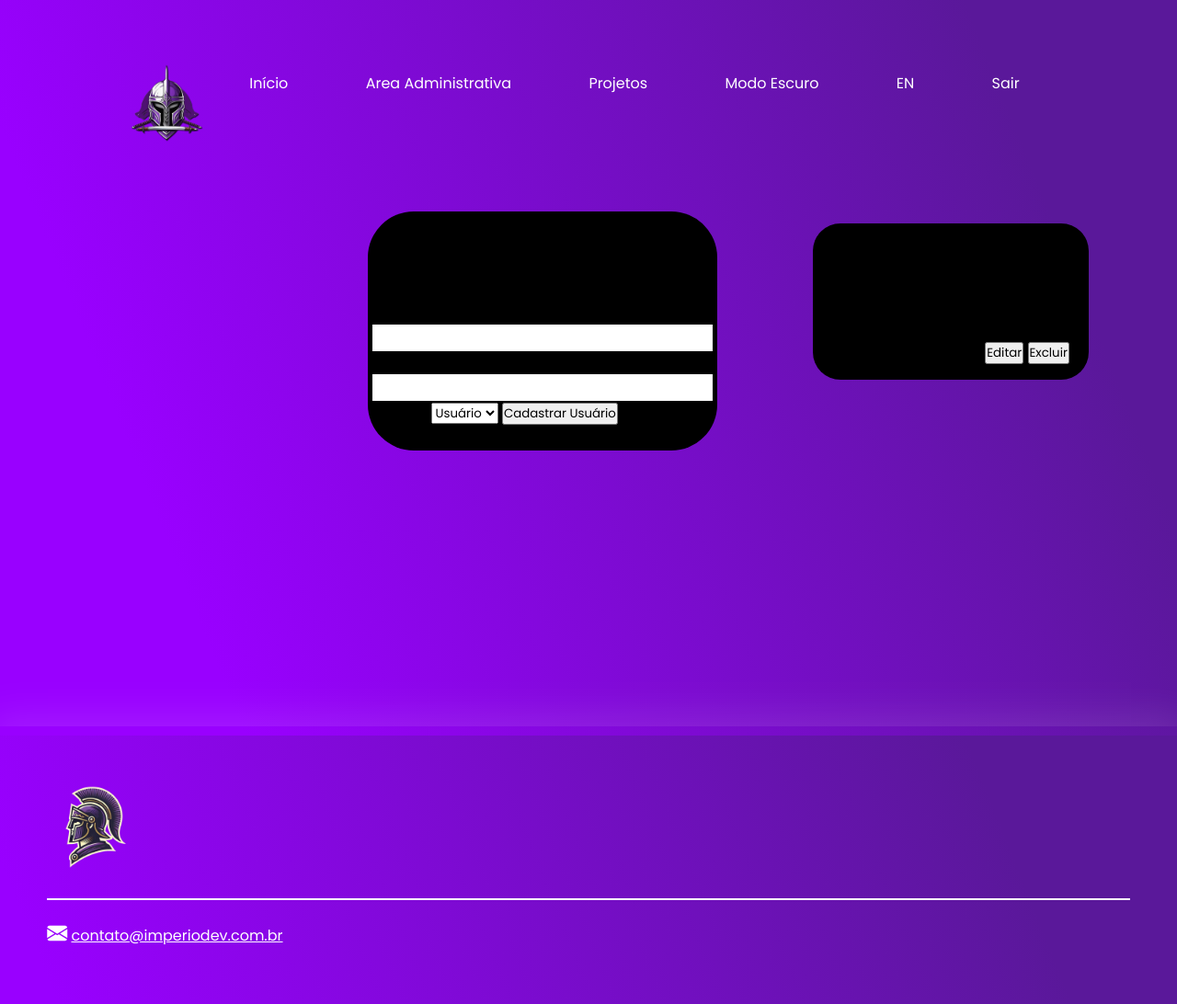
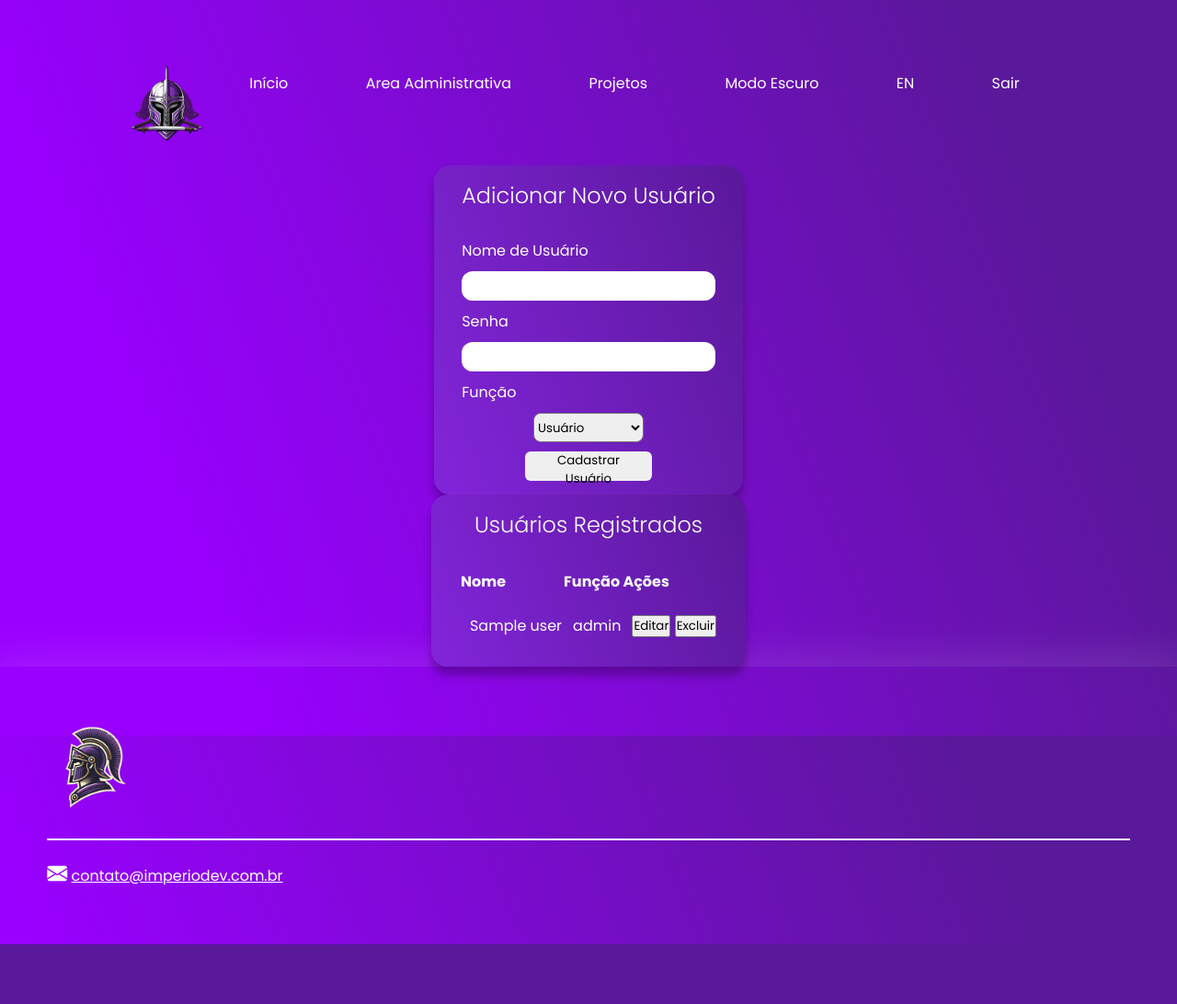
Before and after one commit to Ogustavone/Imp-rio-Dev, a Flask app: template templates/adicionar_usuario.html in a window 1280 px wide. Shown: the whole page at 92% size. After the commit the page ends 1027 px from the top, so only its background shows below. Run offline with Flask 3, Linux system fonts and the light colour scheme; the template is opened without the code that fills it: most values are stand-ins (such as "Sample title", 1, 10 or a date in 2020).

Commit message:
estilização

```diff
--- a/static/Css/ADM.css
+++ b/static/Css/ADM.css
@@ -9,6 +9,7 @@
 body {
     background: linear-gradient(68.15deg, #9900ff 16.62%, #5a189a 85.61%);
     height: 100vh;
+    overflow-x: hidden
 }
 
 /* Modo Escuro */
@@ -22,8 +23,11 @@ header.dark-mode {
 }
 
 button.dark-mode {
-    background: #333;
+    background: #35193d;
     color: white;
+    outline: none; border:none;
+    padding: 3px;
+    border-radius: 8px
 }
 
 
@@ -304,8 +308,14 @@ footer .line-footer p a {
 
 /* ADM */
 
+main {
+    display: flex;
+    flex-direction: column;
+    align-items: center;
+}
 .filtro{
-    margin-left: 500px;
+    display: flex;
+    margin: 0 auto;
 }
 
 .userlist {
@@ -317,19 +327,22 @@ footer .line-footer p a {
     padding: 10px;
     margin: 10px 0;
     background: #5a189a;
-    border-radius: 5px;
+    border-radius: 8px;
     border: 1px solid #ddd;
     display: flex;
     align-items: stretch;
     flex-direction: column;
     width: 700px;
-    height: 150px;
     justify-content: center;
     align-content: flex-start;
     flex-wrap: nowrap;
     border: none;
+}
 
+.userlist li {
+    margin: 12px 0;
 }
+
 
 .grid{
     display: flex;
@@ -345,9 +358,9 @@ footer .line-footer p a {
     gap: 15px; /* Espaçamento entre os dados */
 }
 
-.user-info span {
+.user-info span, .id{
     font-size: 14px;
-    color: #555;
+    color: #ffffffb6;
 }
 
 .user-info .id {
@@ -356,10 +369,11 @@ footer .line-footer p a {
 
 .user-info .type {
     font-style: italic;
-    color: #777;
+    color: #ffffff;
 }
 
 .search-container {
+    width: min(600px, 100%);
     margin: 20px auto;
     text-align: center;
 }
@@ -398,33 +412,79 @@ footer .line-footer p a {
     margin-bottom: 200px;
 }
 
-.editor{
-    display: inline-grid;
-    justify-content: center;
-    align-items: center;
-    align-content: stretch;
-    background: black;
-    padding: 10px;
-    width: 380px;
-    height: 260px;
-    border-radius: 50px;
-    margin: 50px;
-    margin-bottom: 300px;
-    margin-left: 400px;
-    justify-items: stretch;
+.add_usuario_main {
+    display: flex;
+    flex-direction: column;
+    gap: 40px;
+    width: 50%;
+    margin: auto;
 }
 
-.usuarios{
-    background: black;
-    width: 300px;
-    height: 170px;
-    padding: 15px;
-    margin: 50px;
-    margin-bottom: 80px;
-    border-radius: 30px;
-    display: inline-grid;
-    justify-items: stretch;
-    justify-content: center;
-    align-content: space-between;
+.editor, .usuarios{
+    margin: 0 auto;
+    padding: 15px 30px;
+    border-radius: 18px;
+    background: linear-gradient(70deg, rgb(130, 37, 218), #5a189a);
+    box-shadow: 0 10px 10px #00000044;
+    color: white;
+}
+
+.editor form {
+    display: flex;
+    flex-direction: column;
+    gap:10px;
+}
+
+.editor h2, .usuarios h2{
+    color: white;
+    text-align: center;
+    font-weight: 300;
+    margin-bottom: 30px;
+}
+
+.editor input {
+    width: 100%;
+    height: 32px;
+    padding: 0 15px;
+    border-radius: 12px;
+    font-size: 12px;
+    font-weight: 600;
+}
+
+.editor select {
+    width: 120px;
+    height: 32px;
+    margin: 0 auto;
+    border-radius: 8px;
+}
+
+.editor button {
+    width: 50%;
+    padding: 0 12px;
+    margin: auto;
+    height: 32px;
+    border-radius: 6px;
+    border: none;
+}
+
+.editor .label3 {
+    margin: 30px auto 15px;
+    display: flex;
+    flex-direction: row;
+    gap: 10px;
     align-items: center;
 }
+
+.usuarios table {
+    width: 100%;
+}
+
+.usuarios table th {
+    text-align: left;
+    padding-bottom: 20px;
+}
+
+.usuarios table td {
+    padding-bottom: 15px;
+    padding-left: 10px;
+}
--- a/static/Css/Login.css
+++ b/static/Css/Login.css
@@ -61,13 +61,16 @@ input{
 
   color: rgba(255, 255, 255, 0.568);
   font-size: 16px;
+  transition: all 700ms linear;
+}
 
+input:-webkit-autofill  {
+  border-radius: 18px;
 }
 
 input:focus{
   outline: none;
 }
-
 
 label{
   width: min(310px, 100%);
```
Also changed, not shown: static/Css/homepage.css (+6 -5 lines).
